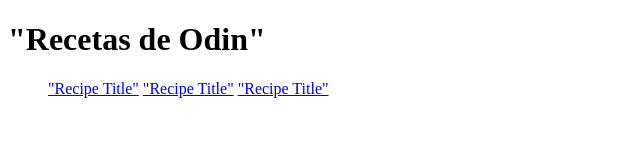
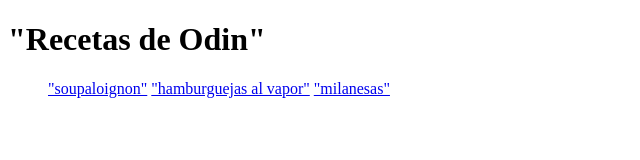
Before and after one commit to CaudeKud/odin-recipes-t, a plain HTML site: page index.html in a window 1280 px wide. Shown: the whole page, without its empty margins (0-640 px from the left). Drawn offline with Linux system fonts and the light colour scheme.

Commit message:
prueba recetas auxiliares

```diff
--- a/index.html
+++ b/index.html
@@ -9,9 +9,9 @@
 <body>
     <h1>"Recetas de Odin"</h1>
     <ul>
-        <a href=".\recipes\soupaloignon.html">"Recipe Title"</a>
-        <a href="./recipes/hamburguejasalvapor.html">"Recipe Title"</a>
-        <a href="recipes\milanesas.html">"Recipe Title"</a>
+        <a href=".\recipes\soupaloignon.html">"soupaloignon"</a>
+        <a href="./recipes/hamburguejasalvapor.html">"hamburguejas al vapor"</a>
+        <a href="recipes\milanesas.html">"milanesas"</a>
     </ul>
 </body>
 </html>
```
